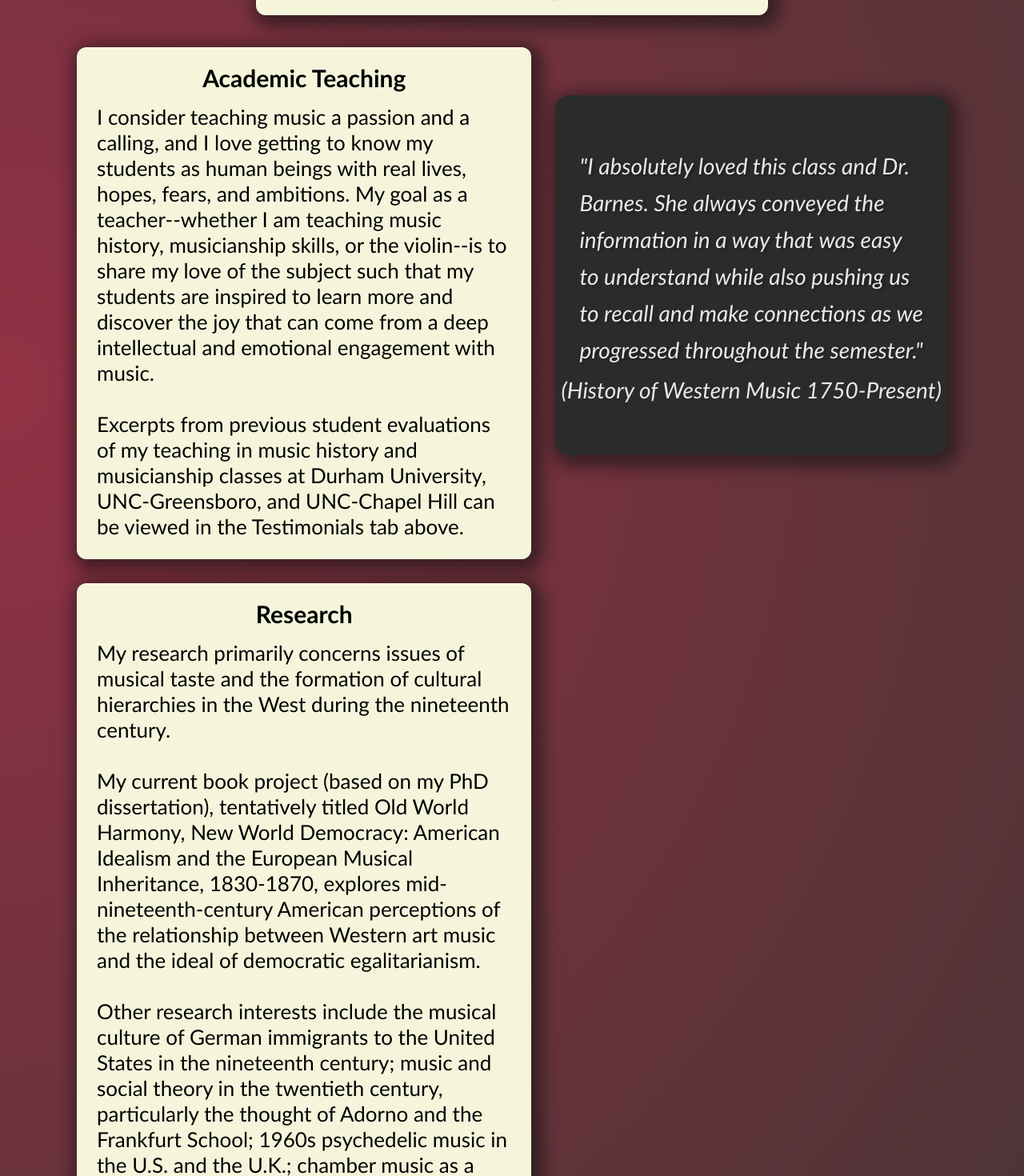
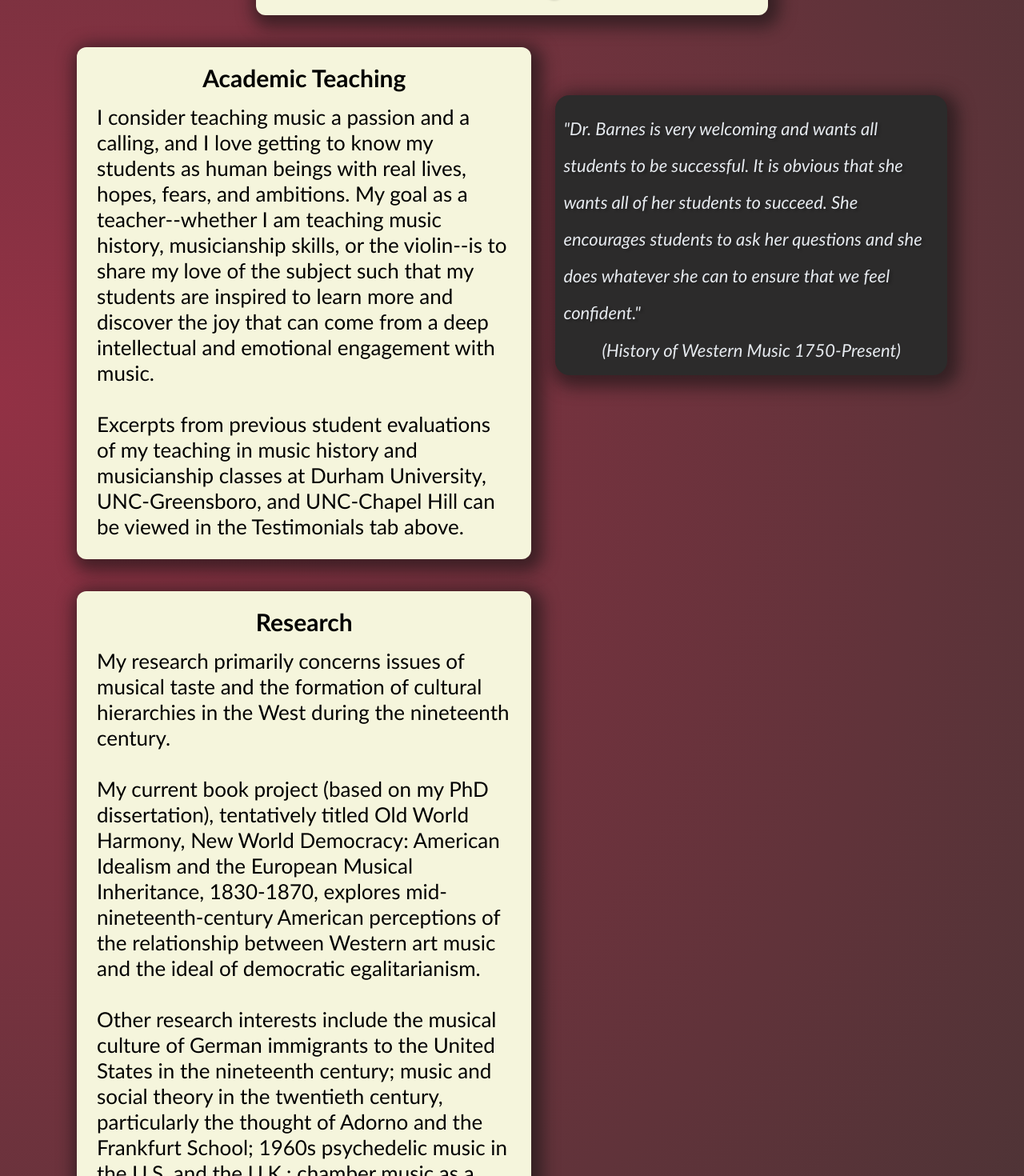
Before and after one commit to jlayher/molly-barnes-music, a Next.js app: page /academic-teaching in a window 1280 px wide. Shown: the part 220-1690 px from the top of the page at 80% size. Built offline with nearby package versions, Linux system fonts and the light colour scheme.

Commit message:
style changes to academic

```diff
--- a/src/components/Body-Components/SidepanelTest.js
+++ b/src/components/Body-Components/SidepanelTest.js
@@ -19,7 +19,12 @@ const SidepanelTest = () => {
 
   return (
     <div className={styles.sidepanel__container}>
-      <div className={styles.sidepanel__container_text}>"{randomData.text}"</div>
+      {/* replace placeholder line later */}
+      {/* <div className={styles.sidepanel__container_text}>"{randomData.text}"</div> */}
+
+      {/* placeholder line */}
+      <div className={styles.sidepanel__container_text}>"Dr. Barnes is very welcoming and wants all students to be successful. It is obvious that she wants all of her students to succeed. She encourages students to ask her questions and she does whatever she can to ensure that we feel confident."</div>
+
       <div className={styles.sidepanel__container_course}>{randomData.course}</div>
     </div>
   )
--- a/src/pages/academic-teaching.js
+++ b/src/pages/academic-teaching.js
@@ -72,7 +72,8 @@ const AcademicTeaching = () => {
 
           {/* Side Panel for Testimonials */}
 
-          <div className={styles.academic__body_sidepanel_container}>
+        <div className={styles.academic__body_sidepanel_container}>
+
             <SidepanelTest></SidepanelTest>
           </div>
         </div>
--- a/src/styles/academic.module.css
+++ b/src/styles/academic.module.css
@@ -9,7 +9,7 @@
 .academic__title {
     display: flex;
     justify-content: center;
-    align-items: center;
+
     flex: auto;
 
     padding: 20px 20px;
@@ -93,8 +93,8 @@
     padding: 10px;
     margin: 0 auto;
     margin-right: 30px;
-    margin-top: 10px;
-    margin-bottom: 30px;
+    margin-top: 20px;
+    margin-bottom: 50px;
       /* gradient generated with cssmatic.com */
     -webkit-box-shadow: 5px 6px 20px 9px rgba(18,18,18,0.57);
     -moz-box-shadow: 5px 6px 20px 9px rgba(18,18,18,0.57);
@@ -126,7 +126,9 @@
 
 }
 @media screen and (max-width: 768px) {
-
+    .academic__body_sidepanel_container{
+        display: none;;
+    }
 }
 @media screen and (max-width: 450px) {
 
--- a/src/styles/sidepaneltest.module.css
+++ b/src/styles/sidepaneltest.module.css
@@ -11,7 +11,8 @@
     justify-content: center;
     align-items: center;
 
-    max-height: 450px;
+    max-height: 400px;
+
     /* gradient generated with cssmatic.com */
     -webkit-box-shadow: 5px 6px 20px 9px rgba(18,18,18,0.57);
     -moz-box-shadow: 5px 6px 20px 9px rgba(18,18,18,0.57);
@@ -40,10 +41,29 @@
 }
 
 @media screen and (max-width: 1450px) {
-
+    .sidepanel__container{
+        max-height: 350px;
+    }
+    .sidepanel__container_text{
+        font-size: 22px;
+        padding: 0px 10px 10px 10px;
+    }
+    .sidepanel__container_course {
+        font-size: 22px;
+    }
 }
 @media screen and (max-width: 1024px) {
-
+    .sidepanel__container{
+        max-height: 250px;
+    }
+    .sidepanel__container_text{
+        font-size: 18px;
+        padding: 0px 10px 10px 10px;
+        line-height: 22px;
+    }
+    .sidepanel__container_course {
+        font-size: 18px;
+    }
 }
 @media screen and (max-width: 768px) {
 
```
Also changed, not shown: src/styles/privatelessons.module.css (+15 -7 lines).
